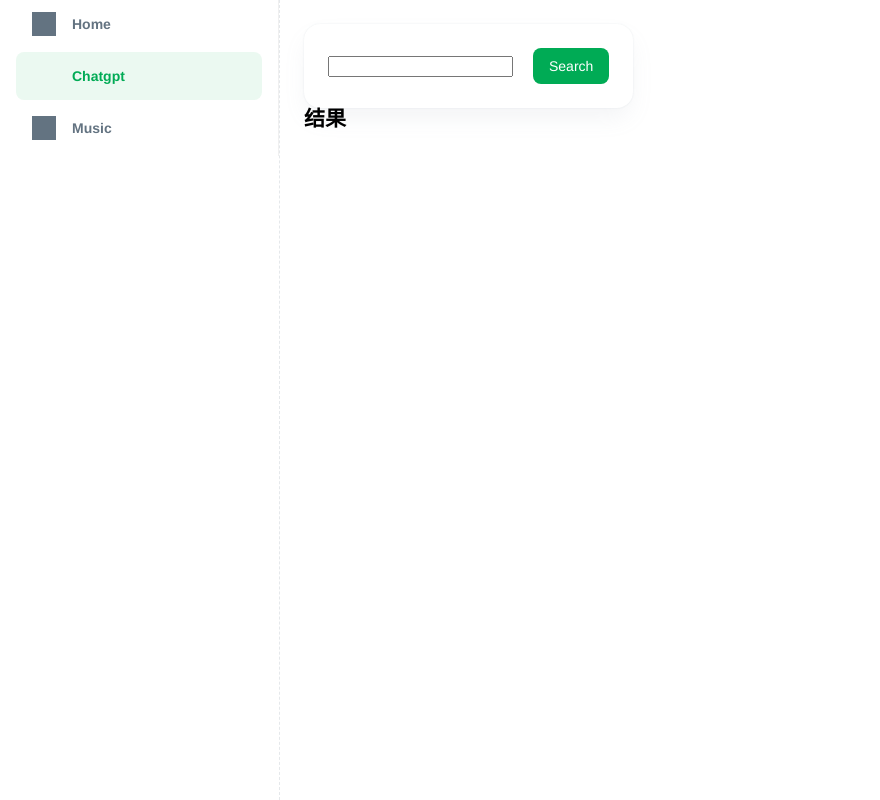
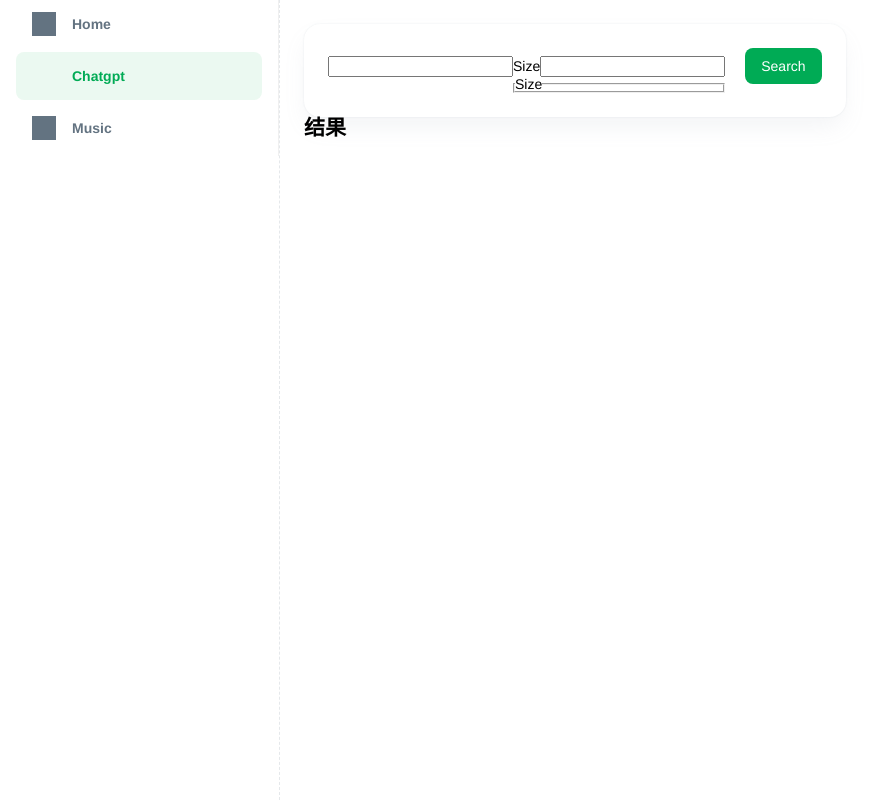
Before and after one commit to general-guan/smt, a Next.js app: page /chatgpt in a window 1280 px wide. Shown: the whole page, without its empty margins (0-880 px from the left). Built offline with nearby package versions, Linux system fonts and the light colour scheme; grey boxes are pictures that could not be loaded; a web font is replaced by a local one.

Commit message:
feat: 引入 Input

```diff
--- /dev/null
+++ b/src/components/Input/index.module.scss
@@ -0,0 +1,3 @@
+.input {
+  display: inline-block;
+}
--- /dev/null
+++ b/src/components/Input/index.tsx
@@ -0,0 +1,15 @@
+import style from './index.module.scss'
+export default function Input(props: {}) {
+  const {} = props
+  return (
+    <div className={style.input}>
+      <label>Size</label>
+      <input type='text' />
+      <fieldset>
+        <legend>
+          <span>Size</span>
+        </legend>
+      </fieldset>
+    </div>
+  )
+}
--- a/src/pages/chatgpt/index.tsx
+++ b/src/pages/chatgpt/index.tsx
@@ -6,6 +6,7 @@ import 'highlight.js/styles/github.css'
 import style from './index.module.scss'
 import Button from '@/components/Button'
 import Paper from '@/components/Paper'
+import Input from '@/components/Input'
 
 export default function Chatgpt() {
   const [questionStr, setQuestionStr] = useState<string>('')
@@ -52,6 +53,7 @@ export default function Chatgpt() {
             setQuestionStr(e.target.value)
           }}
         />
+        <Input />
         <Button onClick={search}>Search</Button>
       </Paper>
 
```
